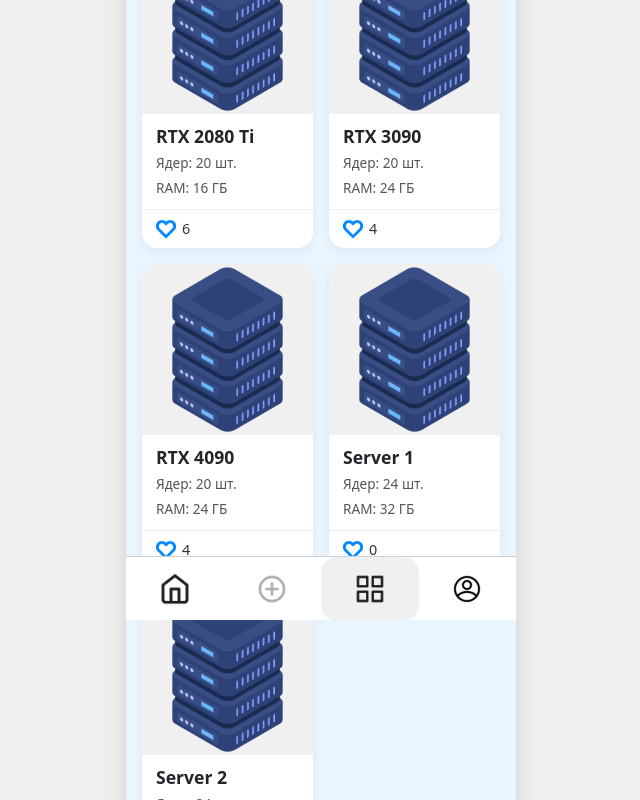
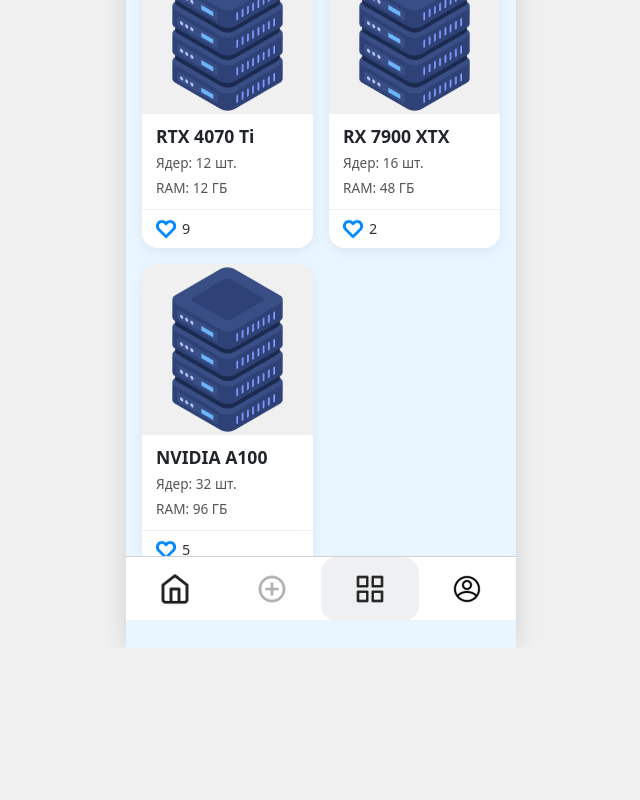
Before and after one commit to Alexey-creator875/RenderTimeEstimator-frontend, a React (Vite) app in the folder my-app/: page / in a window 1280 px wide. Shown: the part 180-980 px from the top of the page, without its empty margins (319-959 px from the left). After the commit the page ends 828 px from the top, so only its background shows below. Built offline with nearby package versions, Linux system fonts and the light colour scheme; no server answers.

Commit message:
different mock data

```diff
--- a/my-app/src/modules/mock.ts
+++ b/my-app/src/modules/mock.ts
@@ -6,65 +6,41 @@ export const RENDER_SERVER_UNITS_MOCK: RenderServerUnitsResult = {
   renderServerUnits: [
     {
       id: 1,
-      processor: "RTX 2080 Ti",
+      processor: "RTX 4070 Ti",
       description:
-        "Надёжный выбор для рендеринга и игр. Отличная производительность в 2K и 4K, поддерживает все современные технологии трассировки лучей. Идеально для студийных проектов средней сложности.",
+        "Сбалансированный вариант для небольших студий. Быстро справляется с рендерингом интерьеров и анимации средней сложности, экономично расходует электроэнергию.",
       status: "published",
       image: "",
       video: "",
-      cores: 20,
-      ram: 16,
-      likes_number: 6,
+      cores: 12,
+      ram: 12,
+      likes_number: 9,
       is_mine: false,
     },
     {
       id: 2,
-      processor: "RTX 3090",
+      processor: "RX 7900 XTX",
       description:
-        "Флагманская карта с 24 ГБ видеопамяти. Мгновенный рендеринг сложных сцен, работа с нейросетями и 8K-видео. Профессиональный инструмент для 3D-художников и дата-сайентистов.",
+        "Мощная видеокарта с большим объёмом памяти. Подходит для тяжёлых сцен с большим количеством текстур и для рендеринга в высоком разрешении.",
       status: "published",
       image: "",
       video: "",
-      cores: 20,
-      ram: 24,
-      likes_number: 4,
+      cores: 16,
+      ram: 48,
+      likes_number: 2,
       is_mine: false,
     },
     {
       id: 3,
-      processor: "RTX 4090",
+      processor: "NVIDIA A100",
       description:
-        "Абсолютный лидер производительности. Справляется с самыми тяжёлыми задачами: симуляция физики, объёмная визуализация, рендеринг в реальном времени. Будущее уже сегодня.",
+        "Профессиональный ускоритель для рендер-ферм. Рассчитан на непрерывную нагрузку, обрабатывает самые крупные сцены и объёмные симуляции.",
       status: "published",
       image: "",
       video: "",
-      cores: 20,
-      ram: 24,
-      likes_number: 4,
-      is_mine: false,
-    },
-    {
-      id: 4,
-      processor: "Server 1",
-      description: "Description of Server 1",
-      status: "published",
-      image: "",
-      video: "",
-      cores: 24,
-      ram: 32,
-      likes_number: 0,
-      is_mine: false,
-    },
-    {
-      id: 5,
-      processor: "Server 2",
-      description: "Description of Server 2",
-      status: "published",
-      image: "",
-      video: "",
-      cores: 24,
-      ram: 32,
-      likes_number: 0,
+      cores: 32,
+      ram: 96,
+      likes_number: 5,
       is_mine: false,
     },
   ],
```
